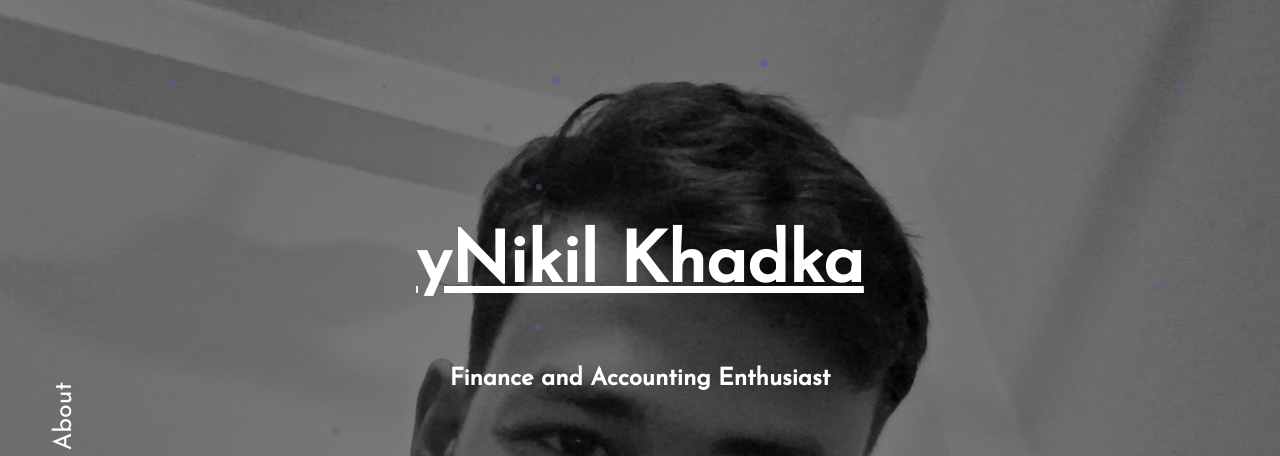
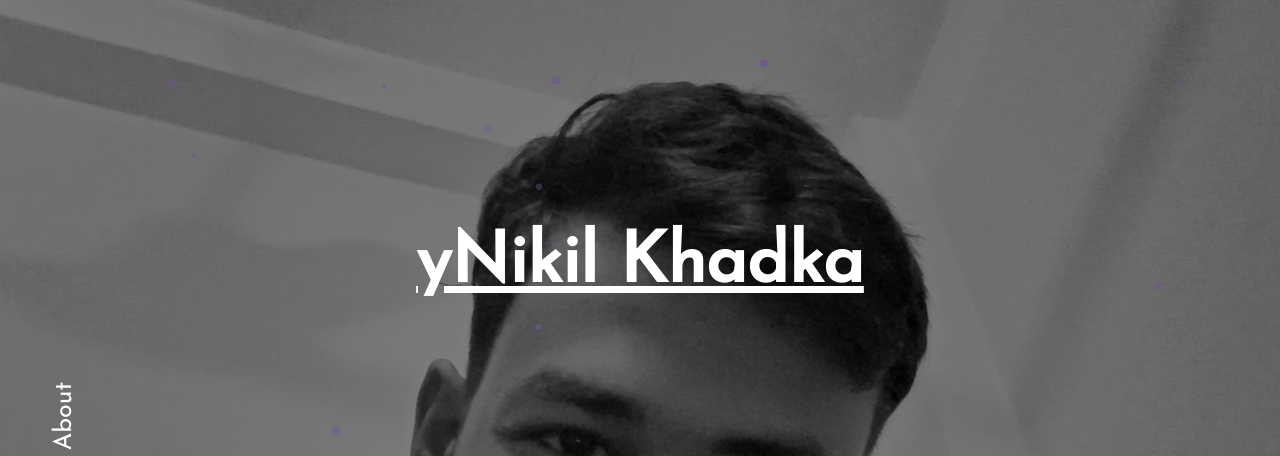
Before and after one commit to nikilkhadka/nikilkhadka, a plain HTML site: page index.html in a window 1280 px wide. Shown: the top 456 px of the page. Drawn offline with nearby package versions, Linux system fonts and the light colour scheme.

Commit message:
Update index.css

```diff
--- a/index.css
+++ b/index.css
@@ -62,7 +62,7 @@ body {
 #menu a {
     margin:0px 6%;
     font-size:19px;
-    color:#fff;
+    color:#0000;
     text-decoration:underline;
 }
 #middle {
@@ -75,7 +75,7 @@ body {
     top:0;
     text-align:center;
     z-index:1;
-    color:#fff;
+    color:#0000;
     padding-bottom:10vh;
 }
 #middle h1 {
@@ -288,10 +288,10 @@ body {
     background: #fff;
 }
 ::-webkit-scrollbar-thumb {
-    background: #6e5494;
+    background: #0000;
 }
 ::-webkit-scrollbar-thumb:hover {
-    background: #6e5494;
+    background: #0000;
 }
 ::selection {
 	color: #fff;
```
